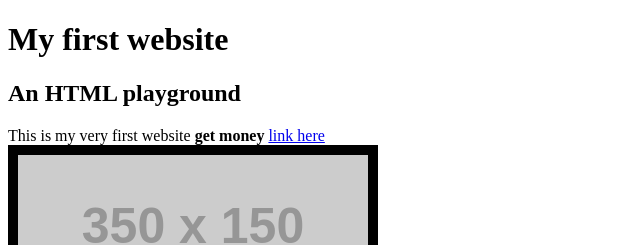
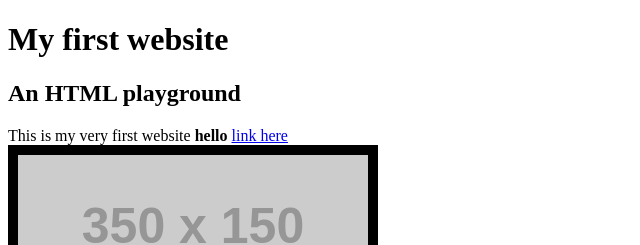
Before and after one commit to mfendt4/Portfolio, a plain HTML site: page index.html in a window 1280 px wide. Shown: the top 245 px of the page, 0-640 px from the left. Drawn offline with Linux system fonts and the light colour scheme; placeholder pictures from the web are drawn by us.

Commit message:
Update index.html

```diff
--- a/index.html
+++ b/index.html
@@ -15,7 +15,7 @@
         <h2>
             An HTML playground
         </h2>
-        This is my very first website <b> get money </b>
+        This is my very first website <b> hello </b>
         <a href="https://www.youtube.com"target="blank">link here</a>
         <br>
         <img src="https://via.placeholder.com/350x150" border="10"></img>
```
